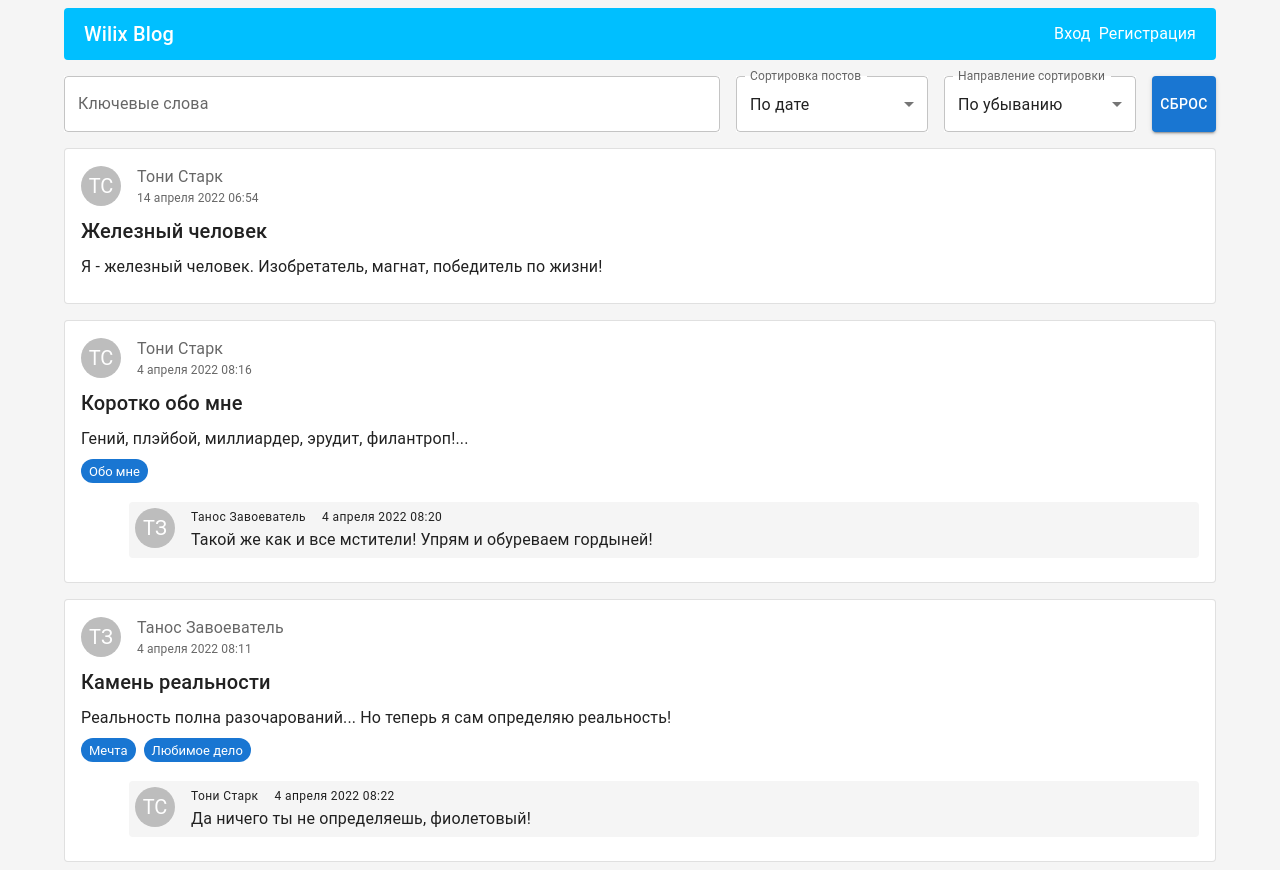
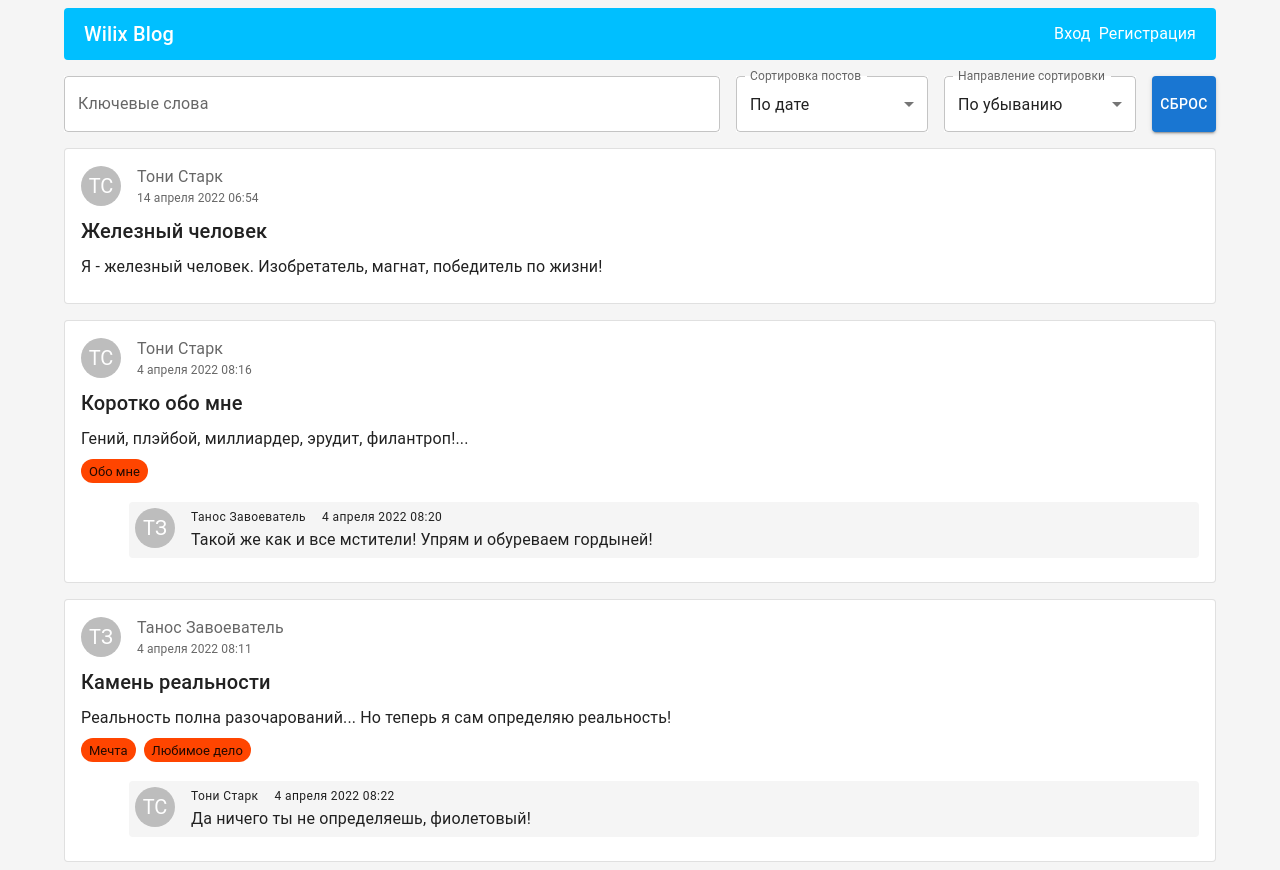
Before and after one commit to SergeyLebidko/wilix_taks_5, a React (Create React App) app: page /#/ in a window 1280 px wide. Built offline with nearby package versions, Linux system fonts and the light colour scheme.

Commit message:
First stage for color tags

```diff
--- a/package.json
+++ b/package.json
@@ -17,6 +17,7 @@
     "@types/node": "^16.11.26",
     "@types/react": "^17.0.43",
     "@types/react-dom": "^17.0.14",
+    "material-ui-color": "^1.2.0",
     "react": "^18.0.0",
     "react-dom": "^18.0.0",
     "react-redux": "^7.2.8",
--- a/src/backend/mock_data.ts
+++ b/src/backend/mock_data.ts
@@ -65,17 +65,20 @@ export const MOCK_DATA: TDataBase = {
         {
             id: 1,
             post_id: 1,
-            text: 'Мечта'
+            text: 'Мечта',
+            color: '#FF4500'
         },
         {
             id: 2,
             post_id: 1,
-            text: 'Любимое дело'
+            text: 'Любимое дело',
+            color: '#FF4500'
         },
         {
             id: 3,
             post_id: 2,
-            text: 'Обо мне'
+            text: 'Обо мне',
+            color: '#FF4500'
         }
     ]
 }
--- /dev/null
+++ b/src/components/common/TagCard.tsx
@@ -0,0 +1,32 @@
+import React, {useEffect} from 'react';
+
+import {TTag} from "../../types";
+import {Chip} from "@mui/material";
+
+type TagCardProp = {
+    tag: TTag;
+}
+
+const TagCard: React.FC<TagCardProp> = ({tag}) => {
+    const id = `tag-card-${tag.id}`;
+
+    // После монтирования - принудительно назначаем компоненту цвет
+    useEffect(() => {
+        const card = document.querySelector(`#${id} div`);
+        if (card !== null){
+            (card as HTMLElement).style.backgroundColor = tag.color;
+            console.log(tag.color);
+        }
+    }, []);
+
+    return (
+        <div id={id}>
+            <Chip
+                size="small"
+                label={tag.text}
+            />
+        </div>
+    );
+}
+
+export default TagCard;
--- a/src/components/common/TagList/TagList.tsx
+++ b/src/components/common/TagList/TagList.tsx
@@ -1,9 +1,10 @@
 import React from 'react';
 import {useSelector} from 'react-redux';
-import {Chip, Stack} from '@mui/material';
+import {Stack} from '@mui/material';
 
 import {TPost} from '../../../types';
 import {tagListSelector} from '../../../redux/selectors';
+import TagCard from '../TagCard';
 
 type TagListProp = {
     post: TPost
@@ -16,13 +17,7 @@ const TagList: React.FC<TagListProp> = ({post}) => {
         <Stack direction="row" spacing={1} sx={{flexWrap: 'wrap'}}>
             {tagList
                 .filter(tag => tag.post_id === post.id)
-                .map(tag =>
-                    <Chip
-                        key={tag.id}
-                        size="small"
-                        label={tag.text}
-                        color="primary"
-                    />)
+                .map(tag => <TagCard key={tag.id} tag={tag}/>)
             }
         </Stack>
     );
--- /dev/null
+++ b/src/components/common/TagListCreator/TagListCreator.scss
@@ -0,0 +1,5 @@
+.custom_chip div:first-child {
+  width: 0;
+  height: 0;
+  overflow: hidden;
+}
--- a/src/components/common/TagListCreator/TagListCreator.tsx
+++ b/src/components/common/TagListCreator/TagListCreator.tsx
@@ -1,10 +1,13 @@
 import React, {Dispatch, SetStateAction, SyntheticEvent, useState} from 'react';
 import {Autocomplete, Chip, TextField} from '@mui/material';
+import {Color, ColorPicker} from 'material-ui-color';
 
 import {useSelector} from 'react-redux';
 import {tagListSelector} from '../../../redux/selectors';
 import getTagTextList from "../../../helpers/utils/getTagTextList";
 import {MAX_TAG_LEN} from "../../../constants";
+
+import './TagListCreator.scss';
 
 type TagListCreatorProp = {
     setCreatedTagList: Dispatch<SetStateAction<string[]>>,
@@ -16,6 +19,7 @@ const TagListCreator: React.FC<TagListCreatorProp> = ({setCreatedTagList, isDisa
     const tagTextList = getTagTextList(tagList);
 
     const [tagText, setTagText] = useState('');
+    const [color, setColor] = useState('red');
 
     const changeTagListHandler = (event: React.SyntheticEvent, value: string[]): void => {
         setCreatedTagList(value);
@@ -24,6 +28,21 @@ const TagListCreator: React.FC<TagListCreatorProp> = ({setCreatedTagList, isDisa
     const changeTagTextHandler = (event: SyntheticEvent, value: string): void => {
         setTagText(value.slice(0, MAX_TAG_LEN));
     }
+
+    const chipClickHandler = (index: number): void => {
+        const element = document.querySelector(`#color-${index} div:first-child button`);
+        console.log(element);
+        if (element !== null) {
+            (element as HTMLElement).click();
+        }
+    }
+
+    const colorChangeHandler = (newValue: Color) => {
+        console.log("change", newValue);
+        setColor(`#${newValue.hex}`);
+        // setColor(newValue);
+        // action('changed')(newValue);
+    };
 
     return (
         <Autocomplete
@@ -38,12 +57,17 @@ const TagListCreator: React.FC<TagListCreatorProp> = ({setCreatedTagList, isDisa
             renderTags={(value: readonly string[], getTagProps) =>
                 value.map((option: string, index: number) => (
                     // eslint-disable-next-line react/jsx-key
-                    <Chip
-                        onClick={() => console.log(`Клик по чипсе: ${option}`)}
-                        variant="outlined"
-                        label={option}
-                        {...getTagProps({index})}
-                    />
+                    <div className="custom_chip" id={`color-${index}`}>
+                        <ColorPicker value={color} onChange={colorChangeHandler} hideTextfield/>
+                        <Chip
+                            variant="outlined"
+                            label={option}
+                            {...getTagProps({index})}
+                            onClick={() => chipClickHandler(index)}
+                        />
+
+                    </div>
+
                 ))
             }
             renderInput={(params) => (
--- a/src/components/pages/CreatePost/CreatePost.tsx
+++ b/src/components/pages/CreatePost/CreatePost.tsx
@@ -69,9 +69,15 @@ const CreatePost: React.FC = () => {
         await dispatch(
             createTagList(
                 // Подавление добавлено специально, так как иначе ts не дает получить доступ к свойству payload
-                // eslint-disable-next-line @typescript-eslint/ban-ts-comment
-                // @ts-ignore
-                createdTagList.map(text => ({text, post_id: result.payload.id}))
+                createdTagList.map(
+                    text => ({
+                        text,
+                        // eslint-disable-next-line @typescript-eslint/ban-ts-comment
+                        // @ts-ignore
+                        post_id: result.payload.id,
+                        color: '#00BFFF'
+                    })
+                )
             )
         );
 
--- a/src/types.ts
+++ b/src/types.ts
@@ -43,6 +43,7 @@ export type TTag = {
     id?: number,
     post_id: number,
     text: string
+    color: string
 }
 
 // Тип данных для представления всей базы данных в целом
```
Also changed, not shown: 1 other file (tests, documents, lock files or other folders).
